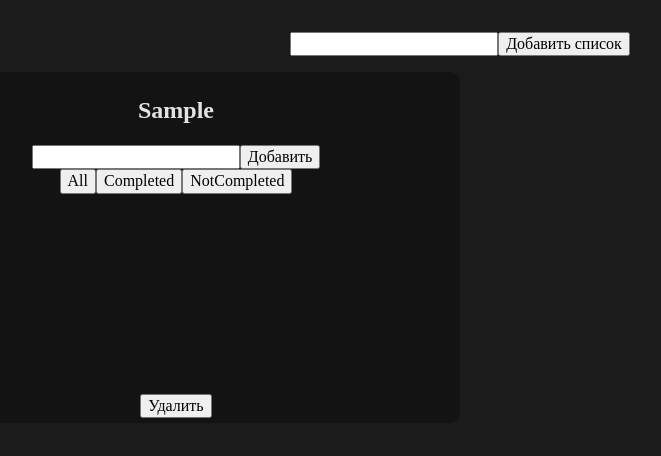
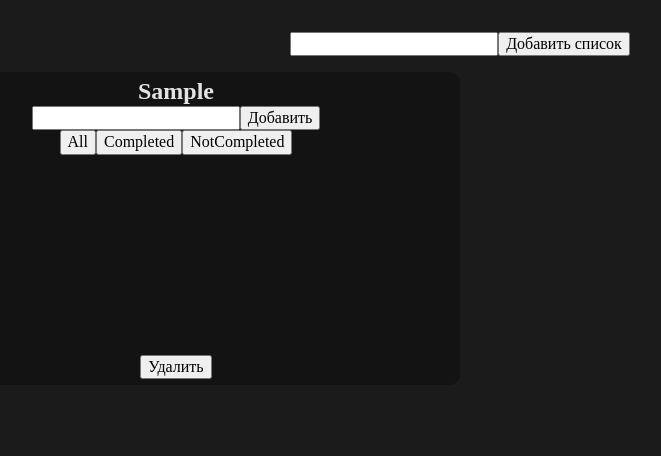
Before and after one commit to chardwixet/smart-planner, a React (Vite) app: page / in a window 1280 px wide. Both pictures are taken after typing "Sample" into the empty fields and a click on the button "Добавить список". Shown: the top 456 px of the page, without its empty margins (180-841 px from the left). Built offline with nearby package versions, Linux system fonts and the light colour scheme.

Commit message:
fix: add border and fix drop

```diff
--- a/src/components/share/TaskItem/TaskItem.module.scss
+++ b/src/components/share/TaskItem/TaskItem.module.scss
@@ -13,6 +13,14 @@
   color: #e3e3e3;
   background-color: inherit;
   width: 100%;
+
+  transition: opacity 0.2s ease-in-out, transform 0.2s ease-in-out;
+
+  &[data-isDragging="true"] {
+    opacity: 0;
+    transform: scale(0.9);
+    pointer-events: none;
+  }
 }
 
 .input:focus {
--- a/src/components/share/TaskItem/TaskItem.tsx
+++ b/src/components/share/TaskItem/TaskItem.tsx
@@ -41,20 +41,21 @@ export function TaskItem({ task }: Props) {
     },
   });
 
-  const style = {
-    transform: CSS.Transform.toString(transform),
-    transition,
-    opacity: isDragging ? 0.5 : 1,
-    cursor: isDragging ? "grabbing" : "grab",
-  };
+  // const style = {
+  //   transform: CSS.Transform.toString(transform),
+  //   transition,
+  //   opacity: isDragging ? 0.5 : 1,
+  //   display: isDragging ? "none" : "flex",
+  //   cursor: isDragging ? "grabbing" : "grab",
+  // };
 
   return (
     <div
       className={styles.task}
       ref={setNodeRef}
-      style={style}
       {...attributes}
       {...listeners}
+      style={{ display: isDragging ? "none" : "flex" }}
     >
       <input
         type="checkbox"
--- a/src/components/share/TaskList/TaskList.module.scss
+++ b/src/components/share/TaskList/TaskList.module.scss
@@ -7,15 +7,14 @@
 
 .item {
   cursor: cursor;
-  transition: all 0.2s ease;
+  transition: all 0.1s ease;
 
   &:hover {
     background-color: #1e1f20;
   }
 
-  &.dropIndicator {
+  &[data-active-over="true"] {
     position: relative;
-    padding-bottom: 14px; // Место для полоски
 
     &::after {
       content: "";
@@ -29,3 +28,7 @@
     }
   }
 }
+
+// .item {
+//   border-color: #4caf50;
+// }
--- a/src/components/share/TaskList/TaskList.tsx
+++ b/src/components/share/TaskList/TaskList.tsx
@@ -14,6 +14,7 @@ import {
   useSensors,
   type DragEndEvent,
   type DragStartEvent,
+  type UniqueIdentifier,
 } from "@dnd-kit/core";
 import {
   SortableContext,
@@ -23,12 +24,12 @@ import {
 interface Props {
   className?: string;
   tasks: Task[];
-  board: Board;
+  isActiveOverId: UniqueIdentifier | null;
 }
 
 type Status = "ALL" | "COMPLETED" | "NOT_COMPLETED";
 
-export function TaskList({ tasks, board }: Props) {
+export function TaskList({ tasks, isActiveOverId }: Props) {
   const status = localStorage.getItem("filterStatus");
   const [filterStatus, setFilterStatus] = useState<Status>(
     status ? JSON.parse(status) : "ALL"
@@ -120,6 +121,7 @@ export function TaskList({ tasks, board }: Props) {
                 // onDragOver={(e) => dragOverHandler(e)}
                 // onDrop={(e) => dropHandler(e, board.id, task.id)}
                 key={task.id}
+                data-active-over={isActiveOverId === task.id}
                 className={style.item}
               >
                 <TaskItem task={task} />
--- a/src/components/share/TasksBoard/TasksBoard.module.scss
+++ b/src/components/share/TasksBoard/TasksBoard.module.scss
@@ -1,6 +1,26 @@
 .board {
-  padding: 5px;
+  padding: 6px;
   background-color: #131313;
   max-width: 678px;
   border-radius: 10px;
+  position: relative;
+
+  user-select: none; /* стандартное свойство */
+  -webkit-user-select: none; /* для Safari */
+  -moz-user-select: none; /* для Firefox */
+  -ms-user-select: none; /* для IE/Edge */
 }
+
+.header {
+  position: absolute;
+  z-index: 10;
+  left: 0px;
+  top: 0;
+  border-radius: 5px 5px 0 0;
+  width: 100%;
+  height: 30px;
+}
+
+.subtitle {
+  margin: 0;
+}
--- a/src/components/share/TasksBoard/TasksBoard.tsx
+++ b/src/components/share/TasksBoard/TasksBoard.tsx
@@ -1,19 +1,20 @@
 import style from "./TasksBoard.module.scss";
 import { TaskList } from "../TaskList";
 import { TaskForm } from "../TaskForm";
-import { useDispatch, useSelector } from "react-redux";
+import { useDispatch } from "react-redux";
 import { removeList, type Board } from "../../../store/slices/boardSlices";
 import type { Task } from "../../../store/slices/taskSlices";
-import { useDroppable } from "@dnd-kit/core";
 import { useSortable } from "@dnd-kit/sortable";
 import { CSS } from "@dnd-kit/utilities";
+import type { UniqueIdentifier } from "@dnd-kit/core";
 
 type Props = {
   board: Board;
   tasks: Task[];
+  isActiveOverId: UniqueIdentifier | null;
 };
 
-export function TasksBoard({ board, tasks }: Props) {
+export function TasksBoard({ board, tasks, isActiveOverId }: Props) {
   const dispatch = useDispatch();
 
   const filterTasks = tasks.filter((item) => board.id === item.idBoard);
@@ -35,15 +36,15 @@ export function TasksBoard({ board, tasks }: Props) {
   return (
     <div
       {...attributes}
-      {...listeners}
       style={{ transition, transform: CSS.Translate.toString(transform) }}
       ref={setNodeRef}
       className={style.board}
     >
       <div>
-        <h2>{board.title}</h2>
+        <div className={style.header} {...listeners} />
+        <h2 className={style.subtitle}>{board.title}</h2>
         <TaskForm idBoard={board.id} />
-        <TaskList tasks={filterTasks} board={board} />
+        <TaskList tasks={filterTasks} isActiveOverId={isActiveOverId} />
         <button onClick={() => dispatch(removeList(board.id))}>Удалить</button>
       </div>
     </div>
--- a/src/components/share/TasksBoardList/TasksBoardList.module.scss
+++ b/src/components/share/TasksBoardList/TasksBoardList.module.scss
@@ -4,3 +4,7 @@
   grid-template-columns: repeat(2, 1fr);
   gap: 40px;
 }
+
+.listItem[data-active-over="true"] {
+  border-bottom: 3px solid #4caf50;
+}
--- a/src/components/share/TasksBoardList/TasksBoardList.tsx
+++ b/src/components/share/TasksBoardList/TasksBoardList.tsx
@@ -9,6 +9,7 @@ import {
   DragOverlay,
   MouseSensor,
   PointerSensor,
+  pointerWithin,
   TouchSensor,
   useSensor,
   useSensors,
@@ -18,9 +19,8 @@ import {
   type UniqueIdentifier,
 } from "@dnd-kit/core";
 import { SortableContext } from "@dnd-kit/sortable";
-import { useEffect, useState } from "react";
+import { useRef, useState } from "react";
 import { moveTask, type Task } from "../../../store/slices/taskSlices";
-import { TaskItem } from "../TaskItem";
 
 type Props = {};
 
@@ -28,6 +28,7 @@ export function TasksBoardList({}: Props) {
   const boards = useSelector((state: RootState) => state.boards).lists;
   const tasks = useSelector((state: RootState) => state.tasks).tasks;
   const dispatch = useDispatch();
+  const itemRef = useRef(null);
 
   const mouseSensor = useSensor(MouseSensor, {
     activationConstraint: { distance: 2 },
@@ -43,6 +44,10 @@ export function TasksBoardList({}: Props) {
   const sensors = useSensors(mouseSensor, touchSensor);
 
   const [activeTask, setActiveTask] = useState<Task | null>(null);
+  const [activeOverId, setActiveOverId] = useState<UniqueIdentifier | null>(
+    null
+  );
+  const [mousePosition, setMousePosition] = useState({ x: 0, y: 0 });
 
   function findValueOfItems(id: UniqueIdentifier | undefined, type: string) {
     if (type === "board") {
@@ -54,8 +59,17 @@ export function TasksBoardList({}: Props) {
     }
   }
 
-  const handleDragStart = (event: DragStartEvent) => {
+  const handleDragStart = (event) => {
     const { active } = event;
+
+    const activatorEvent = event.activatorEvent as MouseEvent;
+
+    setMousePosition({
+      x: activatorEvent.clientX,
+      y: activatorEvent.clientY,
+    });
+
+    console.log();
 
     if (active.data.current?.type === "task") {
       setActiveTask(active.data.current.task);
@@ -64,9 +78,25 @@ export function TasksBoardList({}: Props) {
     // const task = filteredTasks.find((t) => t.id === active.id);
   };
 
+  const handleDragMove = (event) => {
+    const { over } = event;
+    const activatorEvent = event.activatorEvent as MouseEvent;
+
+    // const droppableElement = document.querySelector(`[data-id="${over.id}"]`);
+    // if (!droppableElement) return;
+    const rect = over.rect;
+
+    const clientY = activatorEvent.clientY;
+
+    setActiveOverId(over?.id || null);
+    // const rect = over.activatorEvent.target.getBoundingClientRect();
+    console.log(clientY < rect.top + rect.height / 2);
+  };
+
   const handleDragEnd = (event: DragEndEvent) => {
     const { active, over } = event;
     setActiveTask(null);
+    setActiveOverId(null);
 
     if (!over || active.id === over.id) {
       return;
@@ -106,14 +136,11 @@ export function TasksBoardList({}: Props) {
     );
   };
 
-  useEffect(() => {
-    console.log(screenX);
-  }, [screenX]);
-
   return (
     <DndContext
       sensors={sensors}
-      collisionDetection={closestCorners}
+      collisionDetection={pointerWithin}
+      onDragMove={handleDragMove}
       onDragStart={handleDragStart}
       onDragEnd={handleDragEnd}
     >
@@ -121,8 +148,12 @@ export function TasksBoardList({}: Props) {
         <ul className={style.list}>
           {boards &&
             boards.map((board) => (
-              <li key={board.id}>
-                <TasksBoard board={board} tasks={tasks} />
+              <li key={board.id} ref={itemRef}>
+                <TasksBoard
+                  board={board}
+                  tasks={tasks}
+                  isActiveOverId={activeOverId}
+                />
               </li>
             ))}
         </ul>
@@ -133,14 +164,18 @@ export function TasksBoardList({}: Props) {
           <div
             style={{
               position: "fixed",
-              left: `${10}px`, // 15px правее курсора
-              top: `${10}px`,
-              transform: "none", // Отключаем стандартные трансформации
+              left: `${mousePosition.x + 13}px`,
+              top: `${mousePosition.y}px`,
               cursor: "grabbing",
+              // Отключаем стандартные трансформации
               zIndex: 9999,
               // Дополнительные стили:
               width: "200px",
-              backgroundColor: "white",
+              backgroundColor: "#36373b",
+              textAlign: "start",
+              padding: "10px",
+              borderRadius: "5px",
+              color: "white",
               boxShadow: "0 4px 12px rgba(0,0,0,0.15)",
             }}
           >
--- a/src/store/slices/taskSlices.ts
+++ b/src/store/slices/taskSlices.ts
@@ -68,9 +68,9 @@ const taskSlices = createSlice({
       state.tasks.splice(currentId, 1);
 
       if (dropId !== -1) {
-        // const adjustedDropIndex = currentId < dropId ? dropId - 1 : dropId;
+        const adjustedDropIndex = currentId < dropId ? dropId - 1 : dropId;
         // const adjustedDropIndex = dropId;
-        const adjustedDropIndex = dropId - 1;
+        // const adjustedDropIndex = dropId - 1;
         console.log(currentId, adjustedDropIndex);
 
         if (task) {
```
